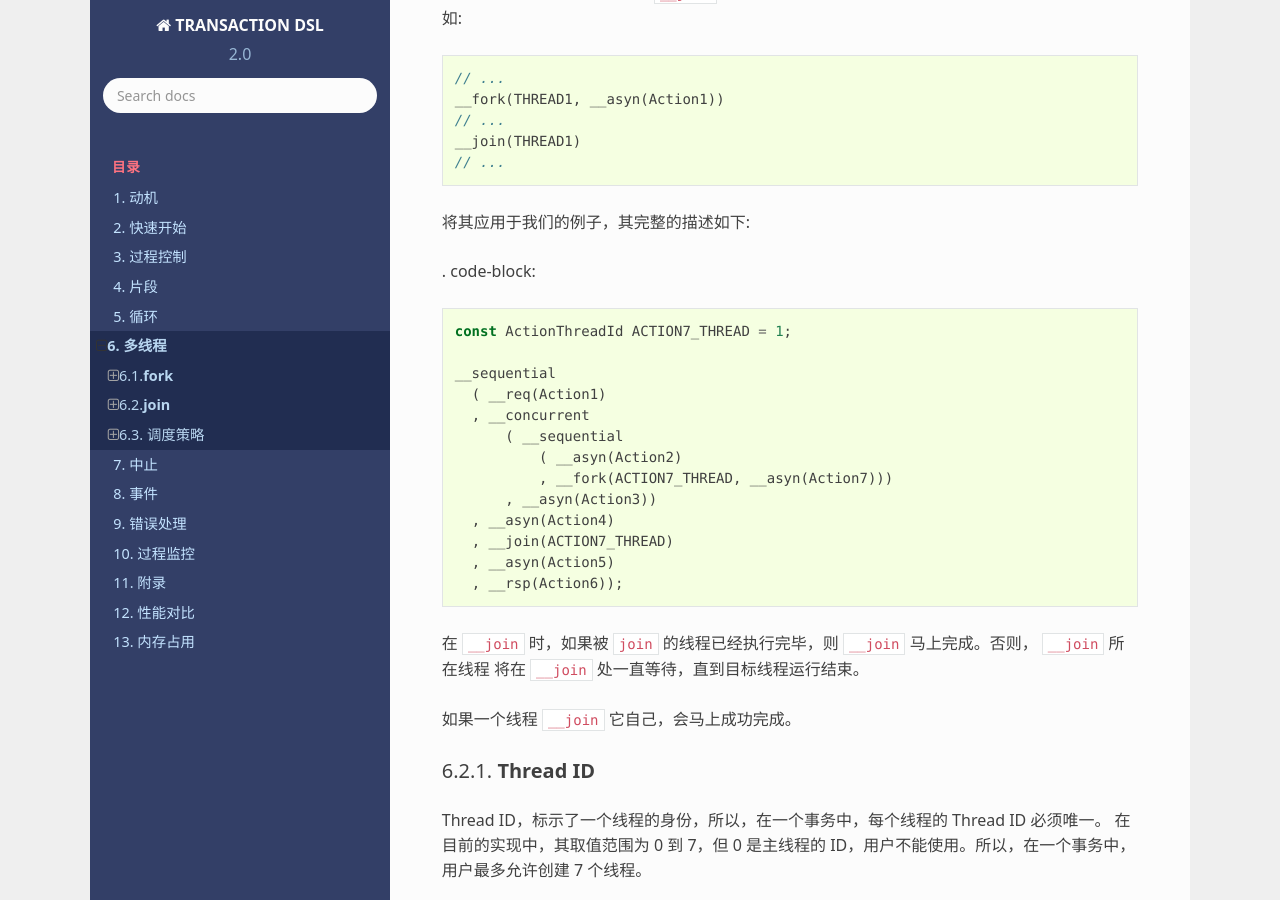
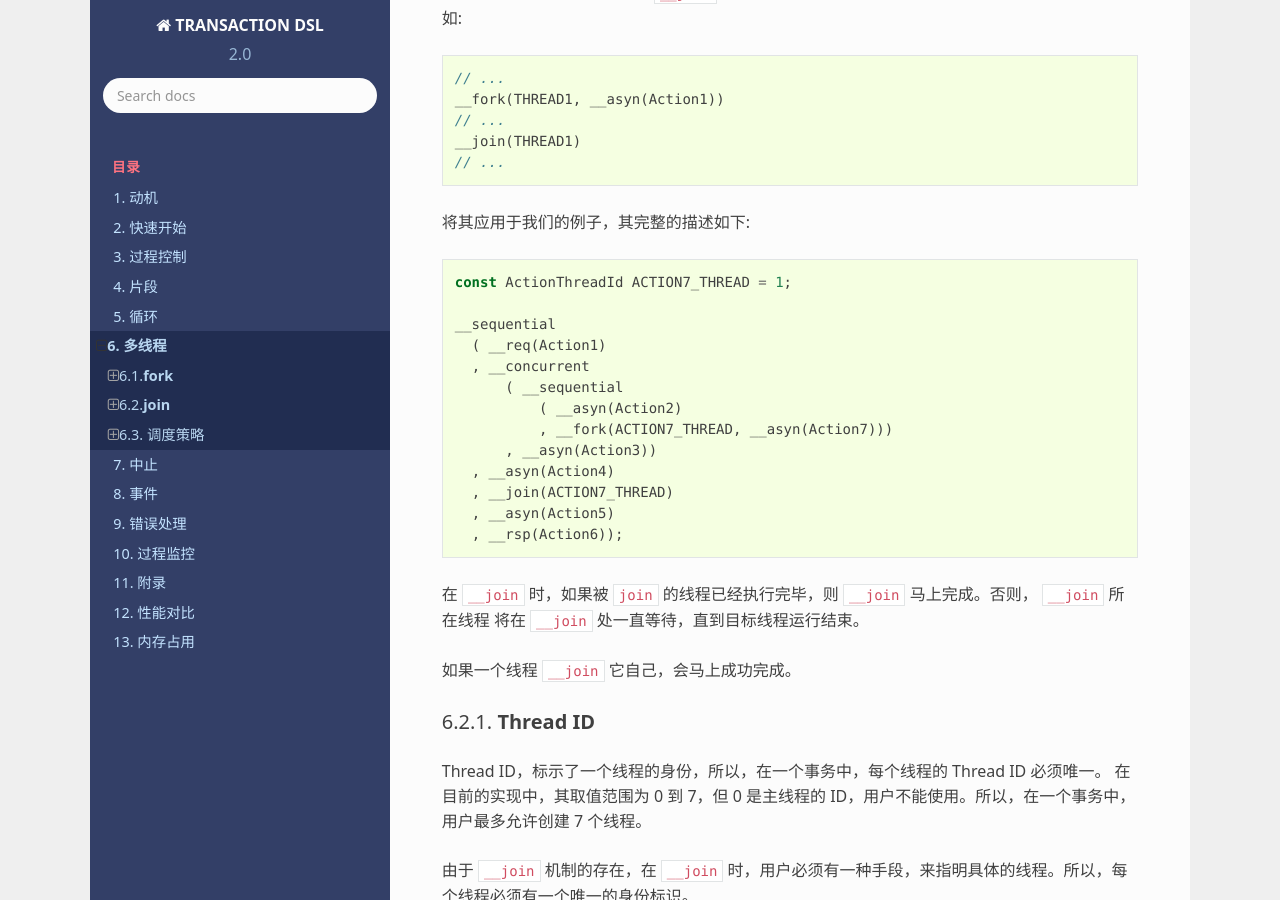
Before and after one commit to godsme/trans-dsl-2, a Sphinx documentation site: the page built from doc/source/multi-thread.rst, in a window 1280 px wide and 900 px high, scrolled down 2494 px. Built offline with Sphinx 7.4.7 and the Read the Docs theme 2.0.0, drawn with Linux system fonts in a browser that asks for light colours; formulas are drawn with MathJax 3.

Commit message:
added multi-thread doc

```diff
--- a/doc/source/multi-thread.rst
+++ b/doc/source/multi-thread.rst
@@ -119,7 +119,7 @@
 
 将其应用于我们的例子，其完整的描述如下:
 
-. code-block::
+.. code-block::
 
    const ActionThreadId ACTION7_THREAD = 1;
 
```
